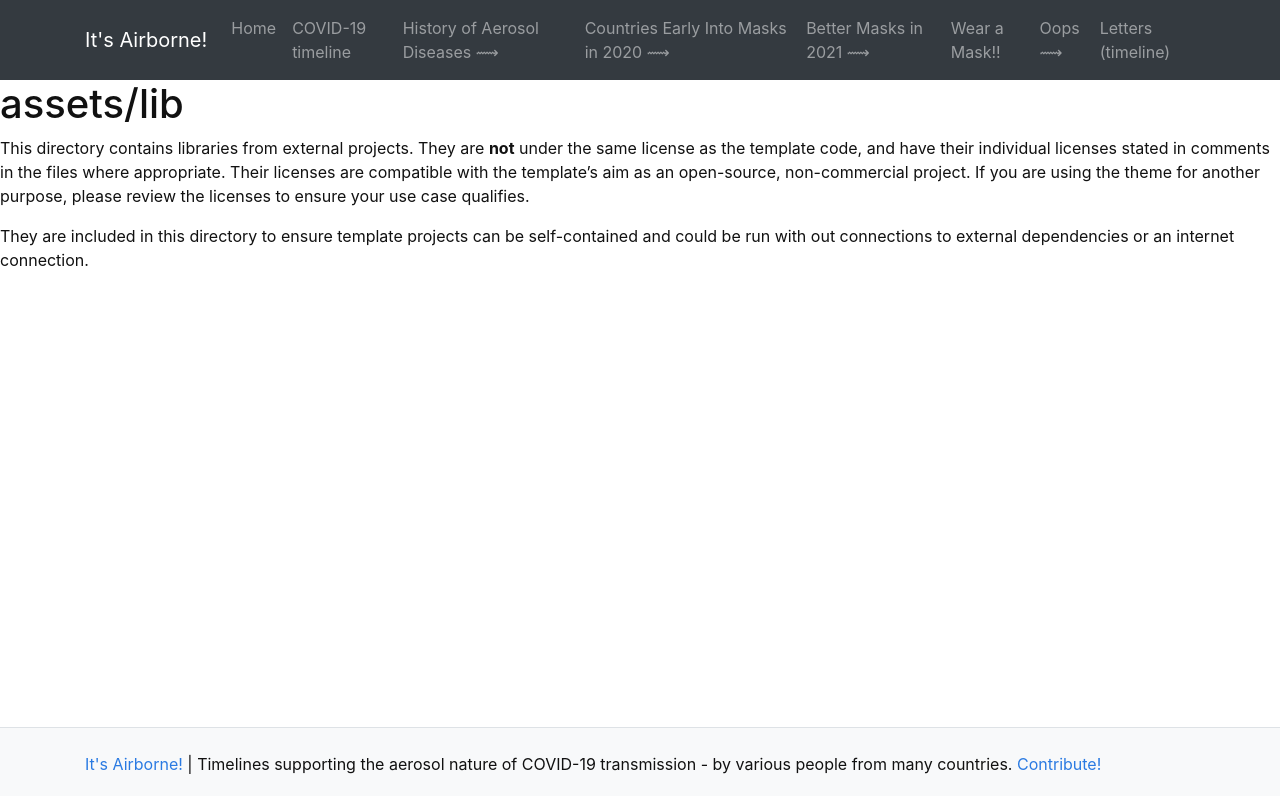
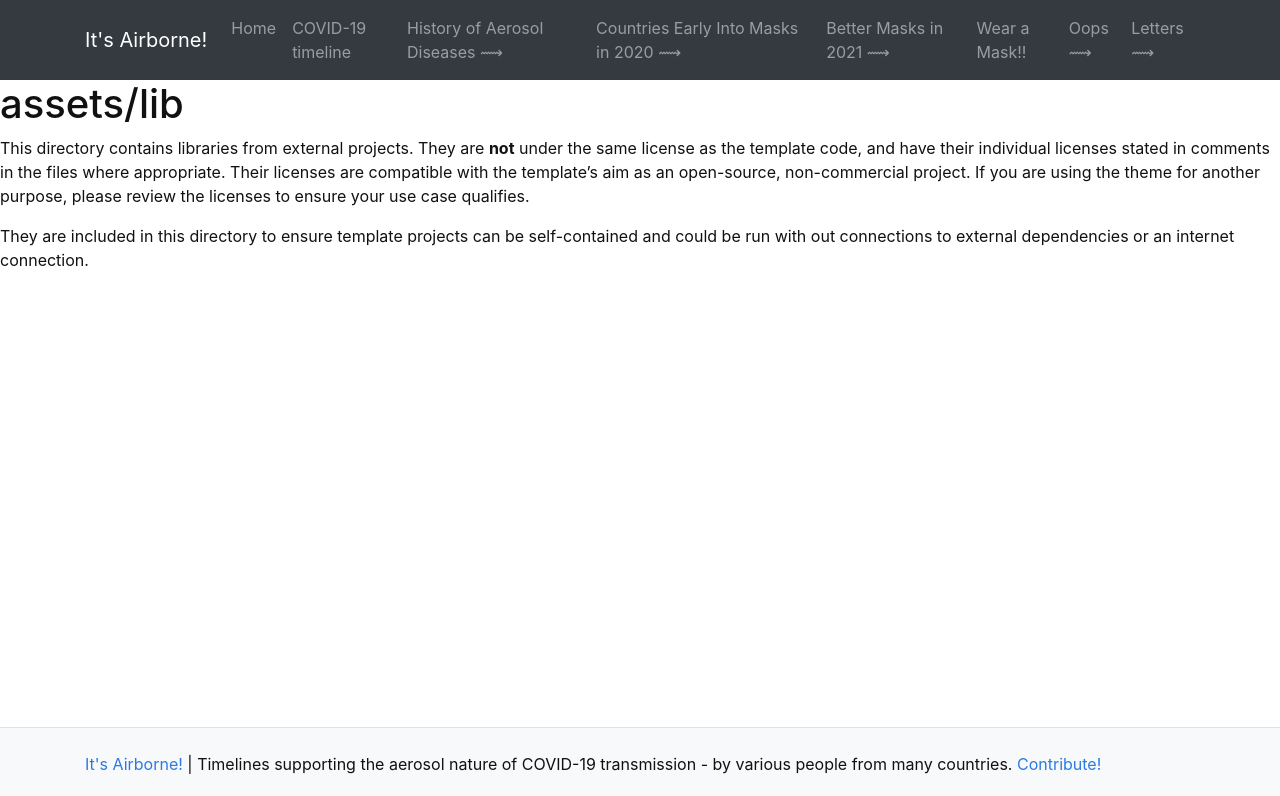
Before and after one commit to nichol7s/timelines-site, a Jekyll site: the page built from assets/lib/README.md, in a window 1280 px wide, cut to the strip 0-796 px from the top of the page. Built offline with Jekyll 4.4.1, drawn with Linux system fonts in a browser that asks for light colours; our own code applies the rules of GitHub Pages for plain Markdown files.

Commit message:
new timeline

```diff
--- a/media/ventilation-success.json
+++ b/media/ventilation-success.json
@@ -26,7 +26,7 @@
       },
       "text": {
         "headline": "US Gym With infected trainer: No outbreak",
-        "text": "\"A gym trainer exposed 50 athletes to COVID-19, but no one got sick — because one member is a ventilation expert who redesigned the room's layout\" - from insider.com aricle. See also <a href='https://twitter.com/linseymarr/status/1314261624044294146'>@linseymarr tweet</a>."
+        "text": "\"A gym trainer exposed 50 athletes to COVID-19, but no one got sick — because one member is a ventilation expert who redesigned the room's layout\" - from insider.com article. See also <a href='https://twitter.com/linseymarr/status/1314261624044294146'>@linseymarr tweet</a>."
       }
     }
   ]
--- a/pages/letters.md
+++ b/pages/letters.md
@@ -1,6 +1,6 @@
 ---
 title: Letters for better ventilation and PPE
-nav: Letters (timeline)
+nav: Letters ⟿
 nav_order: 8
 timeline-json: letters.json
 timeline-options:
```
